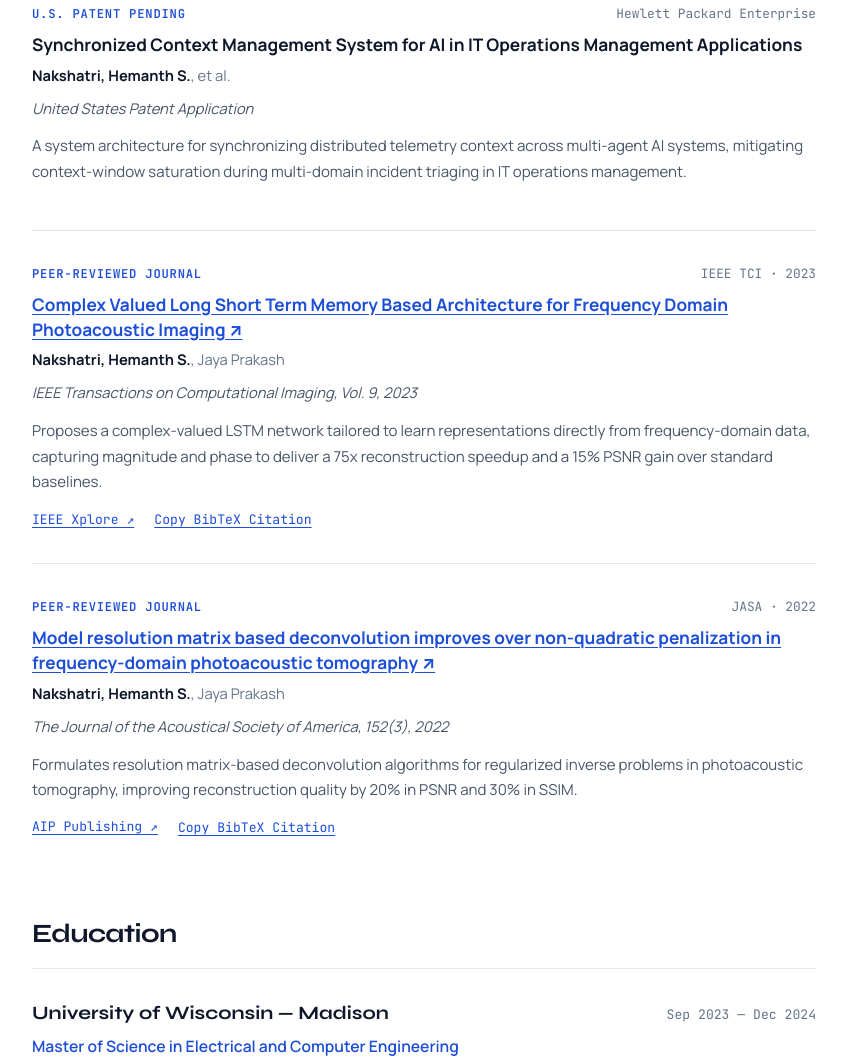
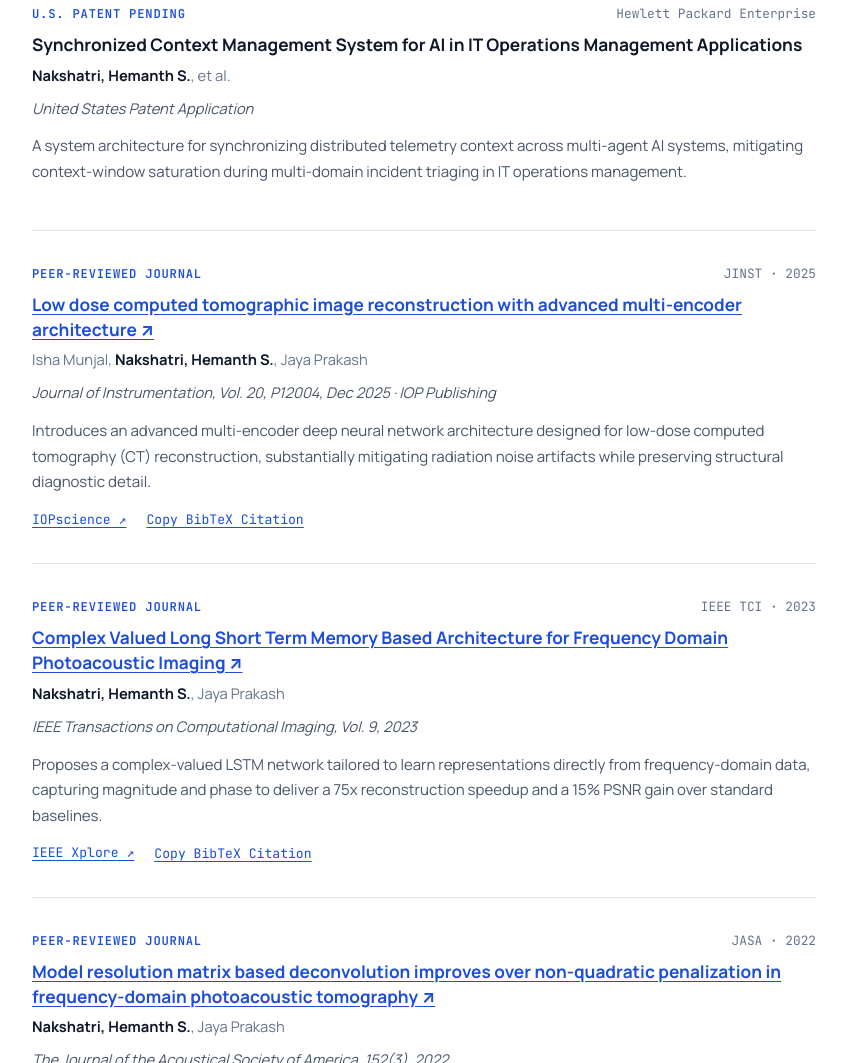
Before and after one commit to hemanth-nakshatri/hemanth-nakshatri.github.io, a plain HTML site: page index.html in a window 1280 px wide. Shown: the part 3942-5005 px from the top of the page, without its empty margins (216-1063 px from the left). Drawn offline with Linux system fonts and the light colour scheme.

Commit message:
Add Journal of Instrumentation (JINST 2025) publication to website, resume PDF, and previews

```diff
--- a/index.html
+++ b/index.html
@@ -18,7 +18,7 @@
   <meta property="og:site_name" content="Hemanth Sridhar Nakshatri">
   <meta property="og:url" content="https://hemanth-nakshatri.github.io/">
   <meta property="og:title" content="Hemanth Sridhar Nakshatri — Cloud Engineer @ HPE">
-  <meta property="og:description" content="Systems & Applied ML Engineer at Hewlett Packard Enterprise. M.S. ECE from UW–Madison. Research publications in IEEE TCI and JASA.">
+  <meta property="og:description" content="Systems & Applied ML Engineer at Hewlett Packard Enterprise. M.S. ECE from UW–Madison. Research publications in JINST, IEEE TCI, and JASA.">
   <meta property="og:image" content="https://hemanth-nakshatri.github.io/assets/og-card.jpg">
   <meta property="og:image:secure_url" content="https://hemanth-nakshatri.github.io/assets/og-card.jpg">
   <meta property="og:image:type" content="image/jpeg">
@@ -29,7 +29,7 @@
   <!-- Twitter Card -->
   <meta name="twitter:card" content="summary_large_image">
   <meta name="twitter:title" content="Hemanth Sridhar Nakshatri — Cloud Engineer @ HPE">
-  <meta name="twitter:description" content="Systems & Applied ML Engineer at Hewlett Packard Enterprise. M.S. ECE from UW–Madison. Research publications in IEEE TCI and JASA.">
+  <meta name="twitter:description" content="Systems & Applied ML Engineer at Hewlett Packard Enterprise. M.S. ECE from UW–Madison. Research publications in JINST, IEEE TCI, and JASA.">
   <meta name="twitter:image" content="https://hemanth-nakshatri.github.io/assets/og-card.jpg">
 
   <!-- Schema.org Person JSON-LD -->
@@ -1236,6 +1236,28 @@
           </p>
         </article>
 
+        <!-- JINST Paper -->
+        <article class="pub-entry">
+          <div class="pub-badge-row">
+            <span class="pub-type-label">Peer-Reviewed Journal</span>
+            <span class="pub-year">JINST · 2025</span>
+          </div>
+          <h3 class="pub-title-line">
+            <a href="https://iopscience.iop.org/article/10.1088/1748-0221/20/12/P12004" target="_blank" rel="noopener">
+              Low dose computed tomographic image reconstruction with advanced multi-encoder architecture ↗
+            </a>
+          </h3>
+          <div class="pub-authors">Isha Munjal, <strong>Nakshatri, Hemanth S.</strong>, Jaya Prakash</div>
+          <div class="pub-venue-line">Journal of Instrumentation, Vol. 20, P12004, Dec 2025 · IOP Publishing</div>
+          <p class="pub-summary">
+            Introduces an advanced multi-encoder deep neural network architecture designed for low-dose computed tomography (CT) reconstruction, substantially mitigating radiation noise artifacts while preserving structural diagnostic detail.
+          </p>
+          <div class="pub-actions">
+            <a href="https://iopscience.iop.org/article/10.1088/1748-0221/20/12/P12004" target="_blank" rel="noopener">IOPscience ↗</a>
+            <button class="btn-copy-citation" onclick="copyCitation('jinst')">Copy BibTeX Citation</button>
+          </div>
+        </article>
+
         <!-- IEEE TCI Paper -->
         <article class="pub-entry">
           <div class="pub-badge-row">
@@ -1409,6 +1431,7 @@
 
     // Peer-Reviewed Paper BibTeX Citations
     const citations = {
+      jinst: `@article{munjal2025low,\n  author = {Munjal, Isha and Nakshatri, Hemanth and Prakash, Jaya},\n  title = {Low dose computed tomographic image reconstruction with advanced multi-encoder architecture},\n  journal = {Journal of Instrumentation},\n  volume = {20},\n  number = {12},\n  pages = {P12004},\n  year = {2025},\n  publisher = {IOP Publishing},\n  doi = {10.1088/1748-0221/20/12/P12004}\n}`,
       ieee: `@article{nakshatri2023complex,\n  author = {Nakshatri, Hemanth S. and Prakash, Jaya},\n  title = {Complex Valued Long Short Term Memory Based Architecture for Frequency Domain Photoacoustic Imaging},\n  journal = {IEEE Transactions on Computational Imaging},\n  volume = {9},\n  year = {2023},\n  publisher = {IEEE}\n}`,
       jasa: `@article{nakshatri2022model,\n  author = {Nakshatri, Hemanth S. and Prakash, Jaya},\n  title = {Model resolution matrix based deconvolution improves over non-quadratic penalization in frequency-domain photoacoustic tomography},\n  journal = {The Journal of the Acoustical Society of America},\n  volume = {152},\n  number = {3},\n  pages = {1345--1356},\n  year = {2022},\n  publisher = {AIP Publishing}\n}`
     };
```
Also changed, not shown: assets/resume-preview.png, resume/index.html (line endings or trailing spaces), 2 other files.
